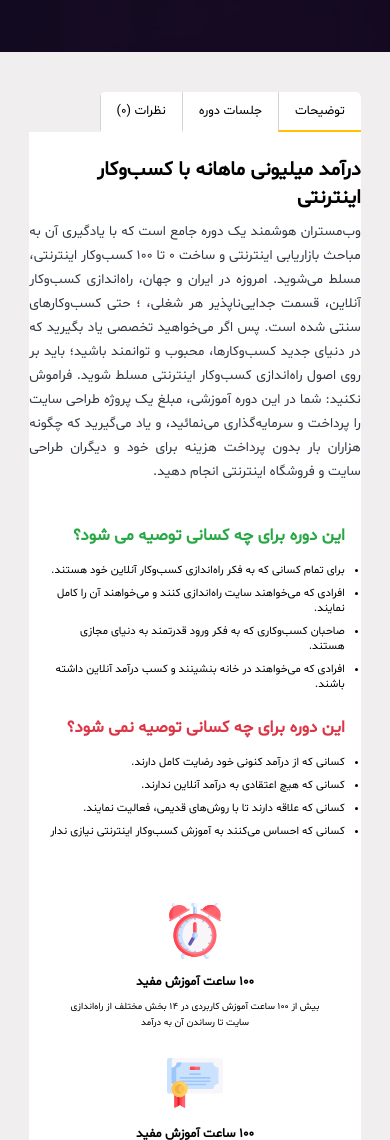
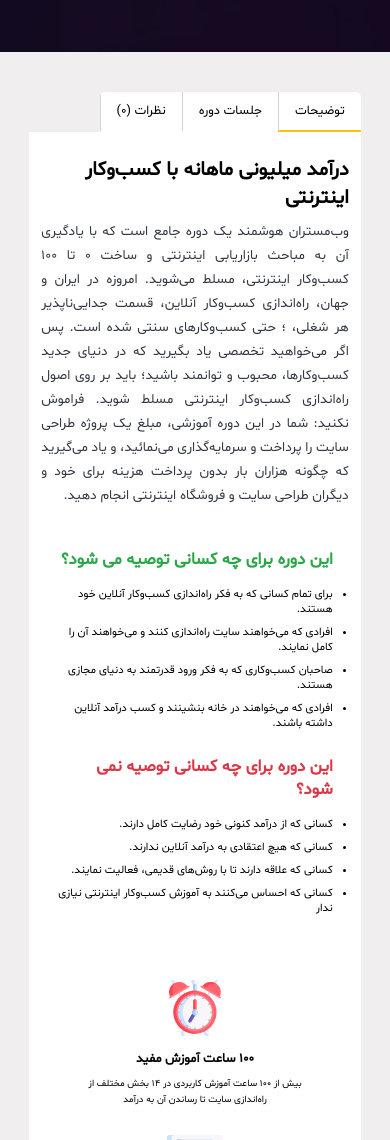
Before and after one commit to MehdiIlkhaniNasab/Herozh, a plain HTML site: page product.html in a window 390 px wide. Shown: the part 860-2000 px from the top of the page. Drawn offline with Linux system fonts and the light colour scheme; files whose address does not match are found by name.

Commit message:
fixed bug product page

```diff
--- a/assest/styles/pages/_product.css
+++ b/assest/styles/pages/_product.css
@@ -852,7 +852,7 @@
     }
     .product-page__infos {
 
-        padding: 3rem 0;
+        padding: 3rem 1.5rem;
     }
 
 
```
